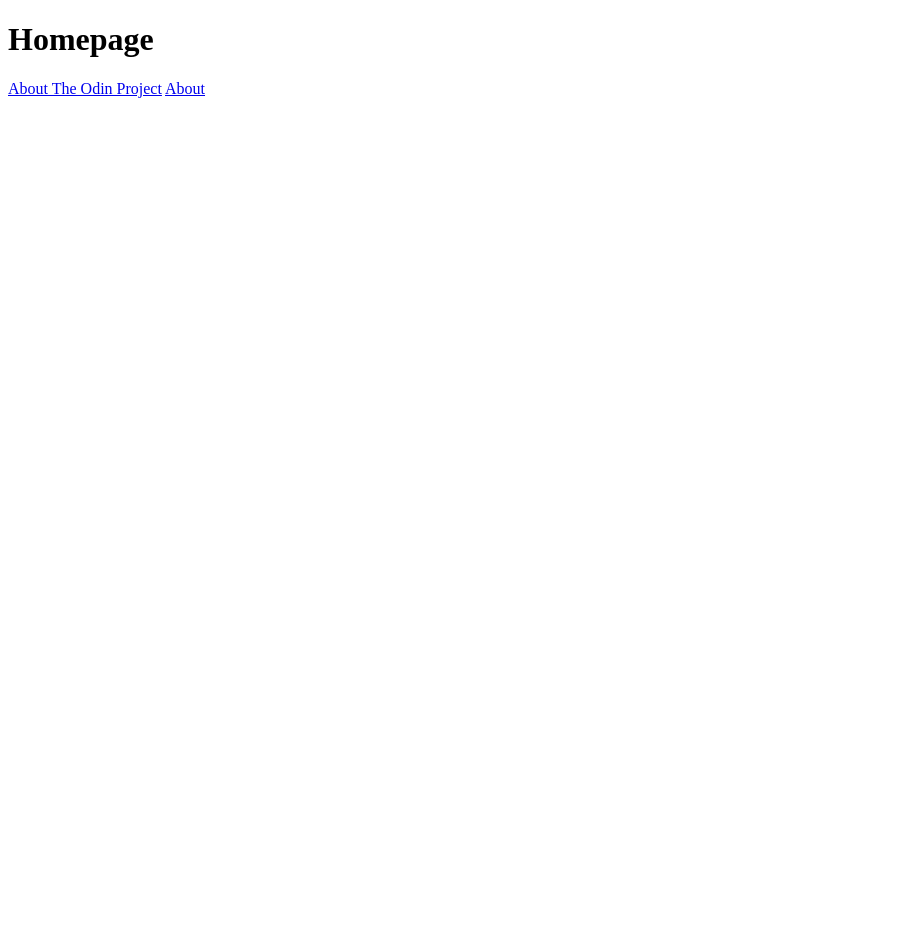
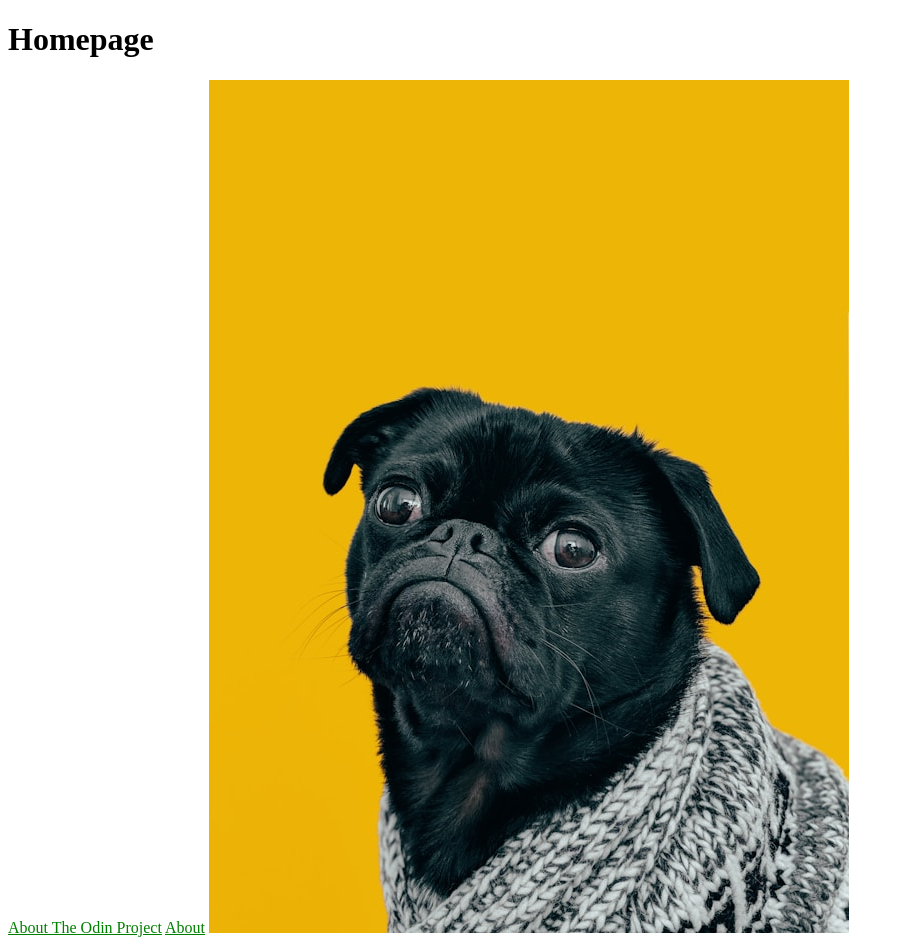
Before and after one commit to dvhlearning/git_test, a plain HTML site: page odin-links-and-images/index.html in a window 1280 px wide. Shown: the whole page, without its empty margins (0-904 px from the left). Before the commit the page ends 800 px from the top, so only its background shows below. Drawn offline with Linux system fonts and the light colour scheme.

Commit message:
added an image folder and an image

```diff
--- a/odin-links-and-images/index.html
+++ b/odin-links-and-images/index.html
@@ -4,11 +4,21 @@
     <meta charset="UTF-8">
     <meta name="viewport" content="width=device-width, initial-scale=1.0">
     <title>Links & Images</title>
+    <style>
+        a {
+            color: green;
+        }
+        a:hover {
+            color: lightgreen;
+        }
+    </style>
 </head>
 <body>
     <h1>Homepage</h1>
     <a href="https://www.theodinproject.com/about" target="_blank" rel="noopener noreferrer">About The Odin Project</a>
 
-    <a href="about.html">About</a>
+    <a href="./pages/about.html">About</a>
+
+    <img src="./images/dog.jpg">
 </body>
 </html>
```
Also changed, not shown: odin-links-and-images/images/dog.jpg (added).
